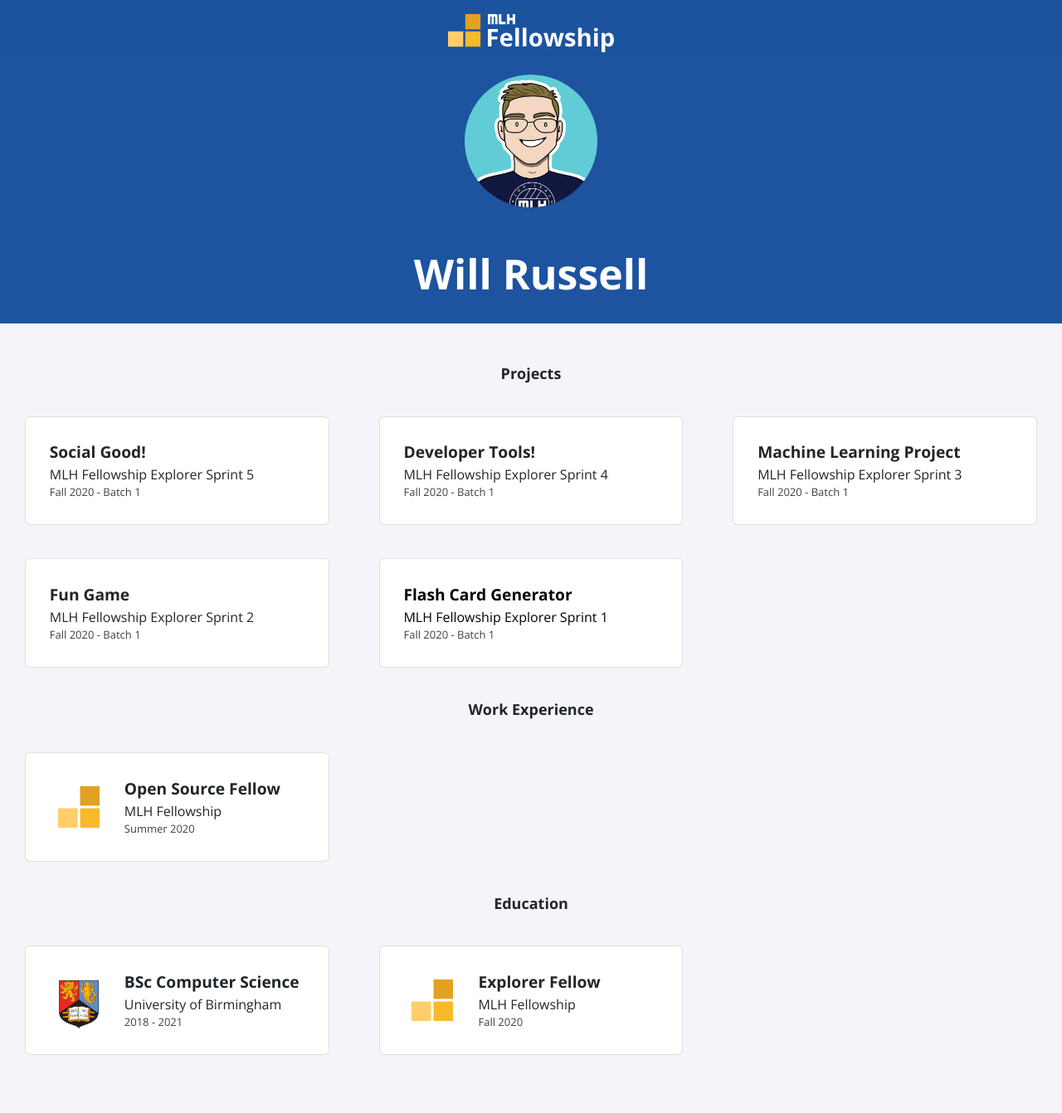
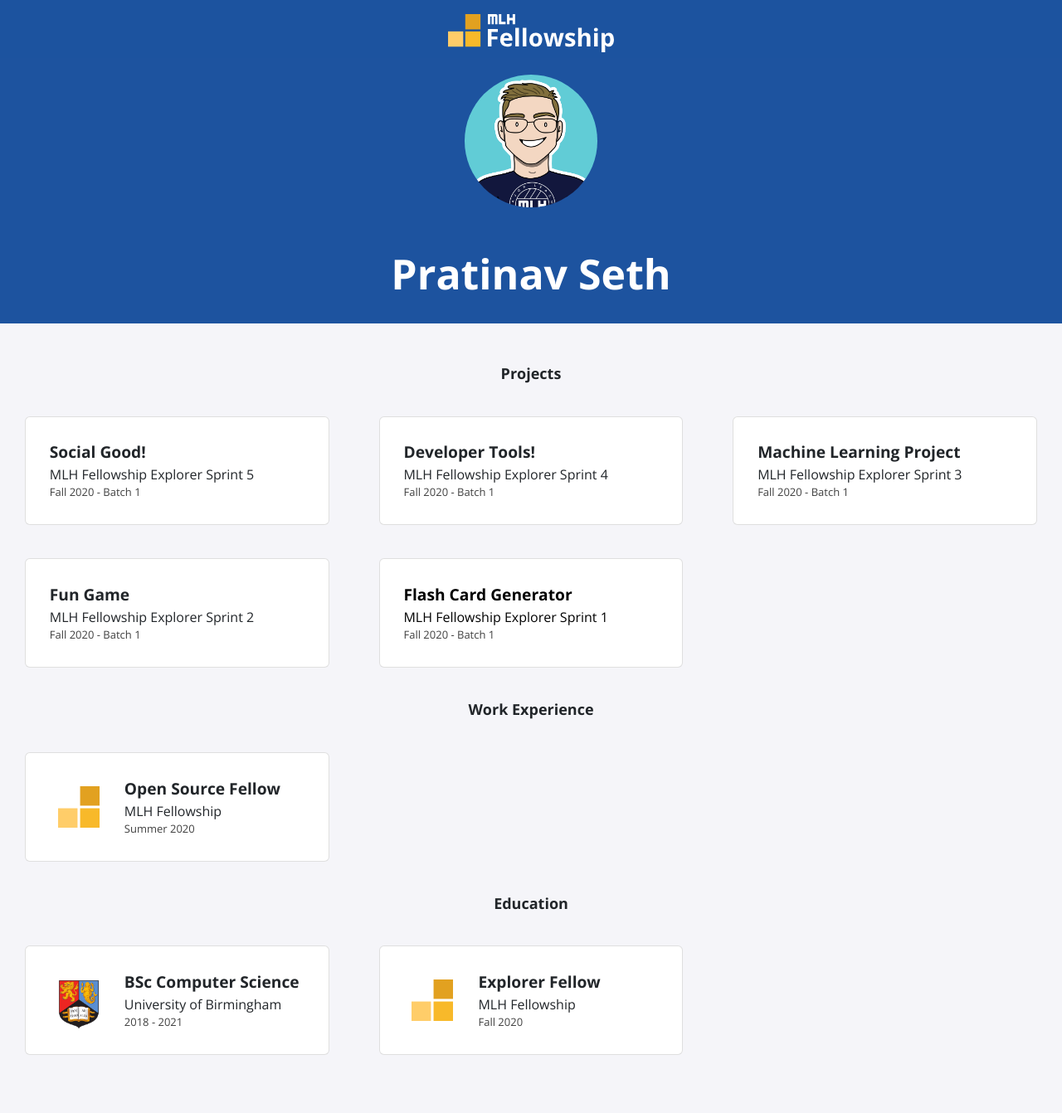
Before and after one commit to ptnv-s/ptnv-s.github.io, a Jekyll site: the page built from index.html, in a window 1280 px wide. Shown: the whole page at 83% size. Built offline with Jekyll 4.4.1, drawn with Linux system fonts in a browser that asks for light colours; nearby versions of some CDN libraries.

Commit message:
Update _config.yml

```diff
--- a/_config.yml
+++ b/_config.yml
@@ -1,13 +1,13 @@
-title: "Will Russell"
-email: fellowship@mlh.io
+title: "Pratinav Seth"
+email: seth.ptnv@gmail.com
 description: >- # this means to ignore newlines until "baseurl:"
   Write an awesome description for your new site here. You can edit this
   line in _config.yml. It will appear in your document head meta (for
   Google search results) and in your feed.xml site description.
 baseurl: "/"
-url: "/portfolio-template"
-twitter_username: mlhacks
-github_username:  mlh-fellowship
+url: "https://ptnv-s.github.io"
+twitter_username: ptnv.s
+github_username:  ptnv-s
 
 sass:
   sass_dir: _sass
```
